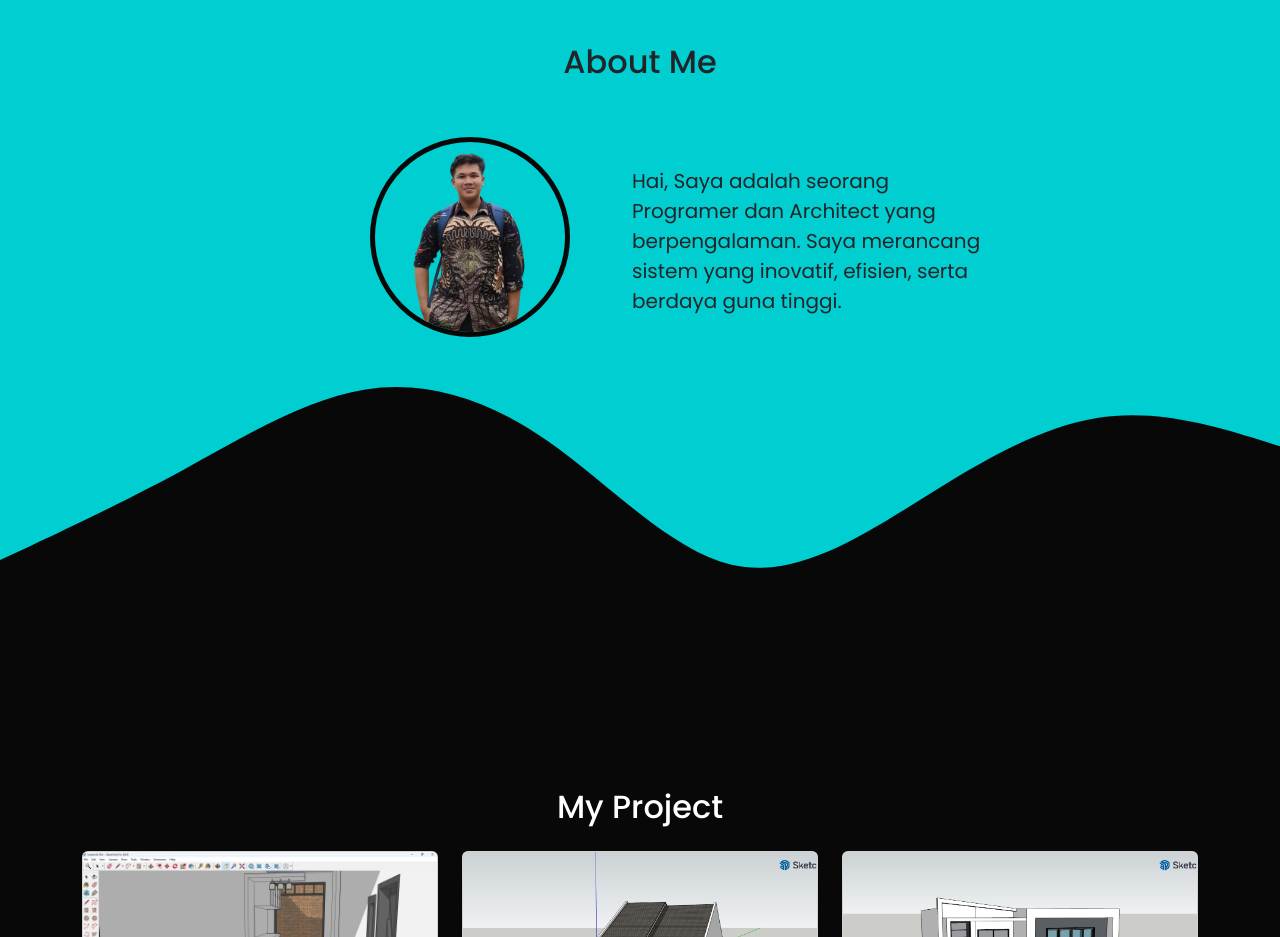
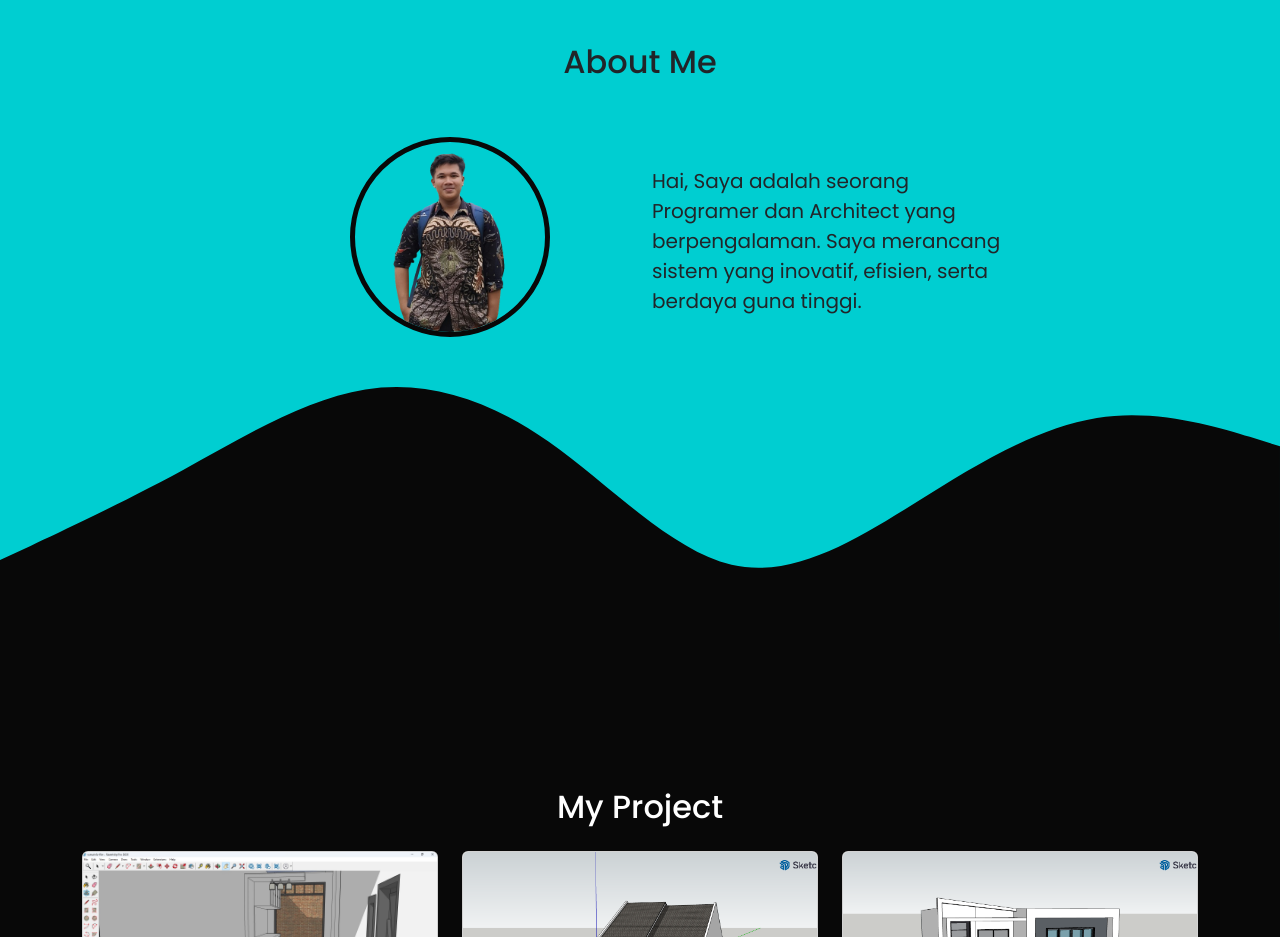
Before and after one commit to Najwan-Aufa/My-Portofolio, a plain HTML site: page index.html in a window 1280 px wide. Shown: the part 920-1857 px from the top of the page. Drawn offline with nearby package versions, Linux system fonts and the light colour scheme.

Commit message:
Update style.css

```diff
--- a/style.css
+++ b/style.css
@@ -167,13 +167,7 @@
   border-color: #080808;
 }
 
-.custom-img-col {
-  margin-right: -20px; /* Kurangi jarak sebelah kanan kolom gambar */
-}
 
-.custom-text-col {
-  margin-left: -20px; /* Kurangi jarak sebelah kiri kolom teks */
-}
 
 
 /* button */
```
